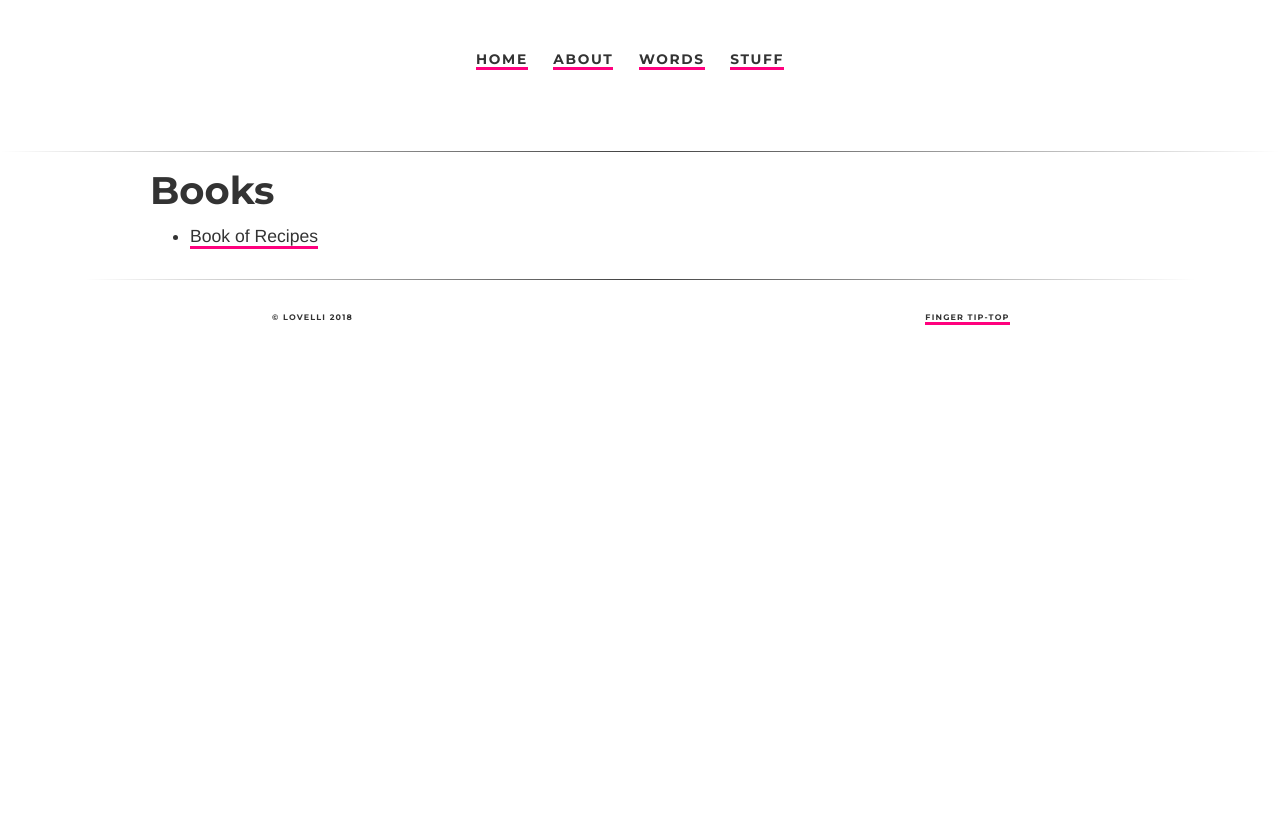
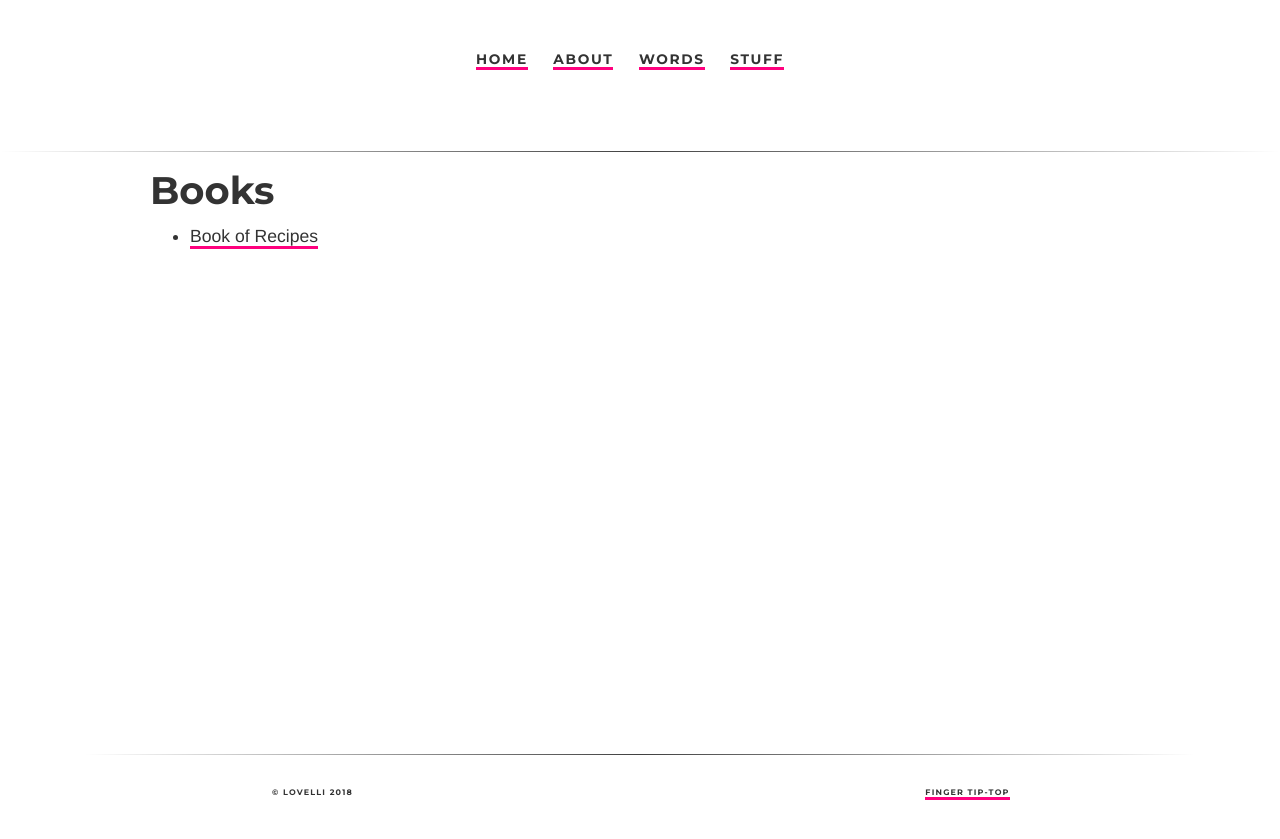
Before and after one commit to ariesti/ariesti.github.io, a Jekyll site: the page built from books/index.html, in a window 1280 px wide. Shown: the top 839 px of the page. Built offline with Jekyll 4.4.1, drawn with Linux system fonts in a browser that asks for light colours.

Commit message:
Update main.css

```diff
--- a/css/main.css
+++ b/css/main.css
@@ -106,9 +106,10 @@
 }
 
 .content {
-  	width: 980px;                 /* Add this */
+  	width: 650px;
+	height: 500px;
   	background-color: #ffffff;
-	float: none;
+	float: center;
 }
 
 /* Text level semantics */
```
